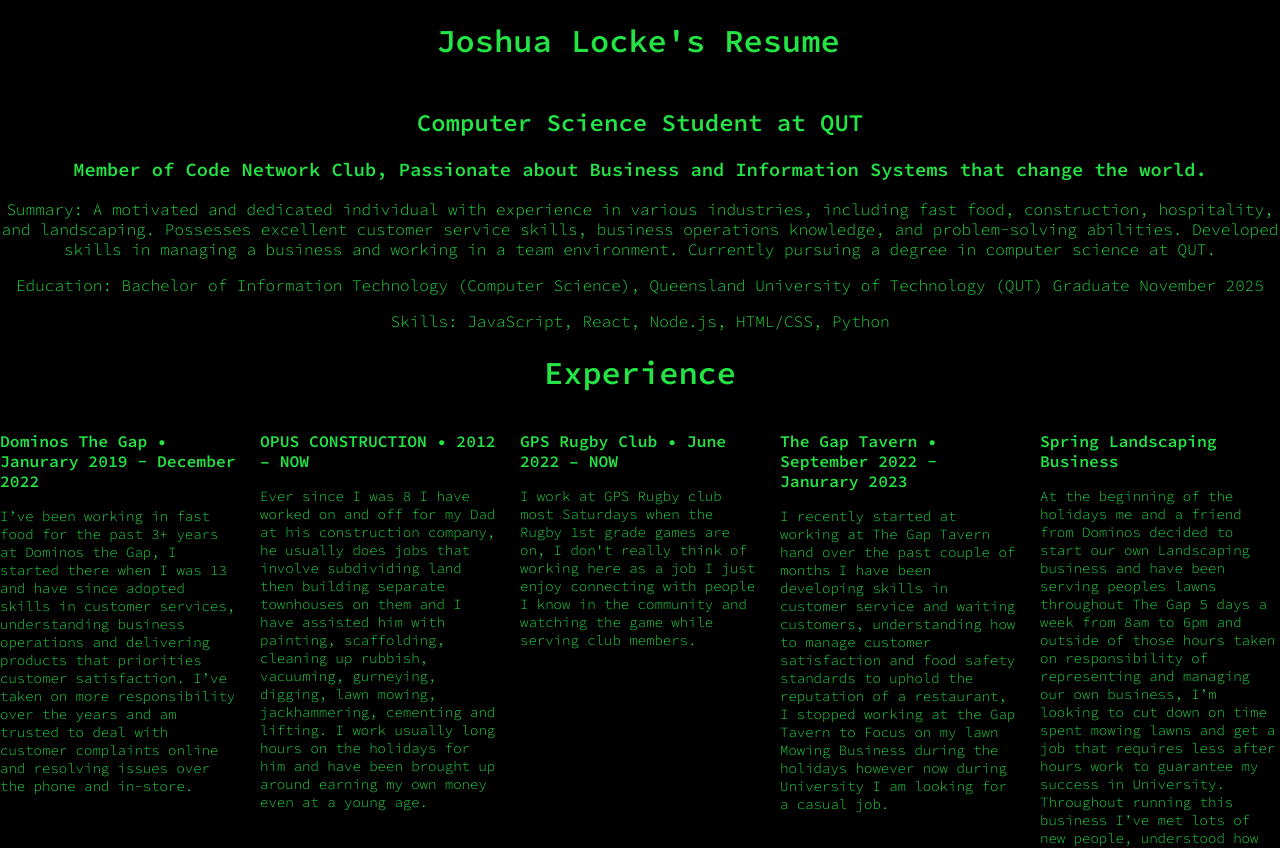
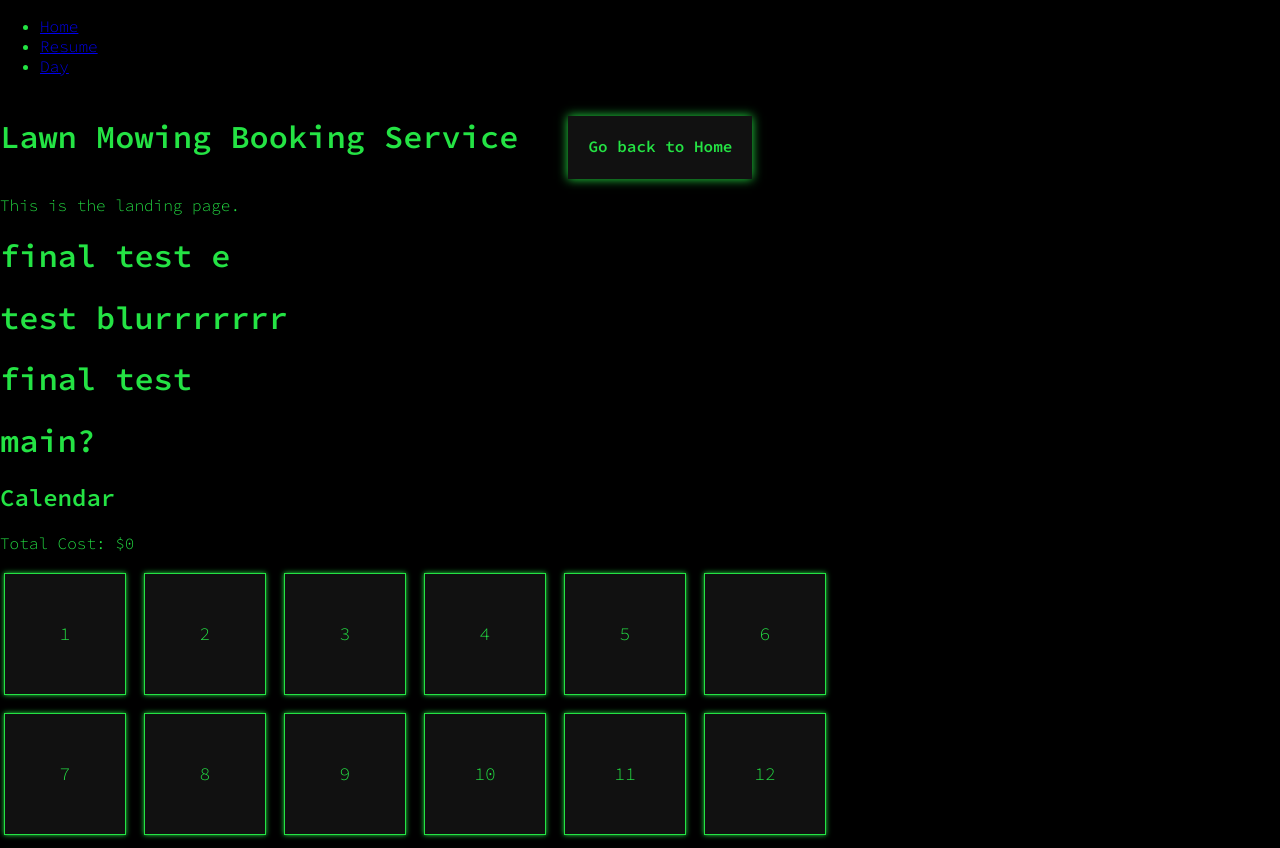
Before and after one commit to lockej2005/joshsresume1, a React (Create React App) app: page / in a window 1280 px wide. Shown: the top 848 px of the page. Built offline with nearby package versions, Linux system fonts and the light colour scheme.

Commit message:
pls work

```diff
--- a/src/App.js
+++ b/src/App.js
@@ -1,5 +1,5 @@
 import React from 'react';
-import { BrowserRouter as Router, Routes, Route} from 'react-router-dom';
+import { BrowserRouter as Router, Routes, Route, Link } from 'react-router-dom';
 import './App.css'; // Import your CSS file
 import Home from './home';
 import Resume from './resume';
@@ -8,13 +8,28 @@
 function App() {
   return (
     <Router>
+      <nav>
+        <ul>
+          <li>
+            <Link to="/">Home</Link>
+          </li>
+          <li>
+            <Link to="/resume">Resume</Link>
+          </li>
+          <li>
+            <Link to="/day">Day</Link>
+          </li>
+        </ul>
+      </nav>
+
       <Routes>
-        <Route path="/" element={<Resume />} />
-        <Route path="/home" element={<Home />} />
+        <Route path="/" element={<Home />} />
+        <Route path="/resume" element={<Resume />} />
         <Route path="/day" element={<Day />} />
         <Route path="/day/:day" element={<Day />} />
       </Routes>
     </Router>
   );
 }
+
 export default App;
```
Also changed, not shown: 1 other file (tests, documents, lock files or other folders).
